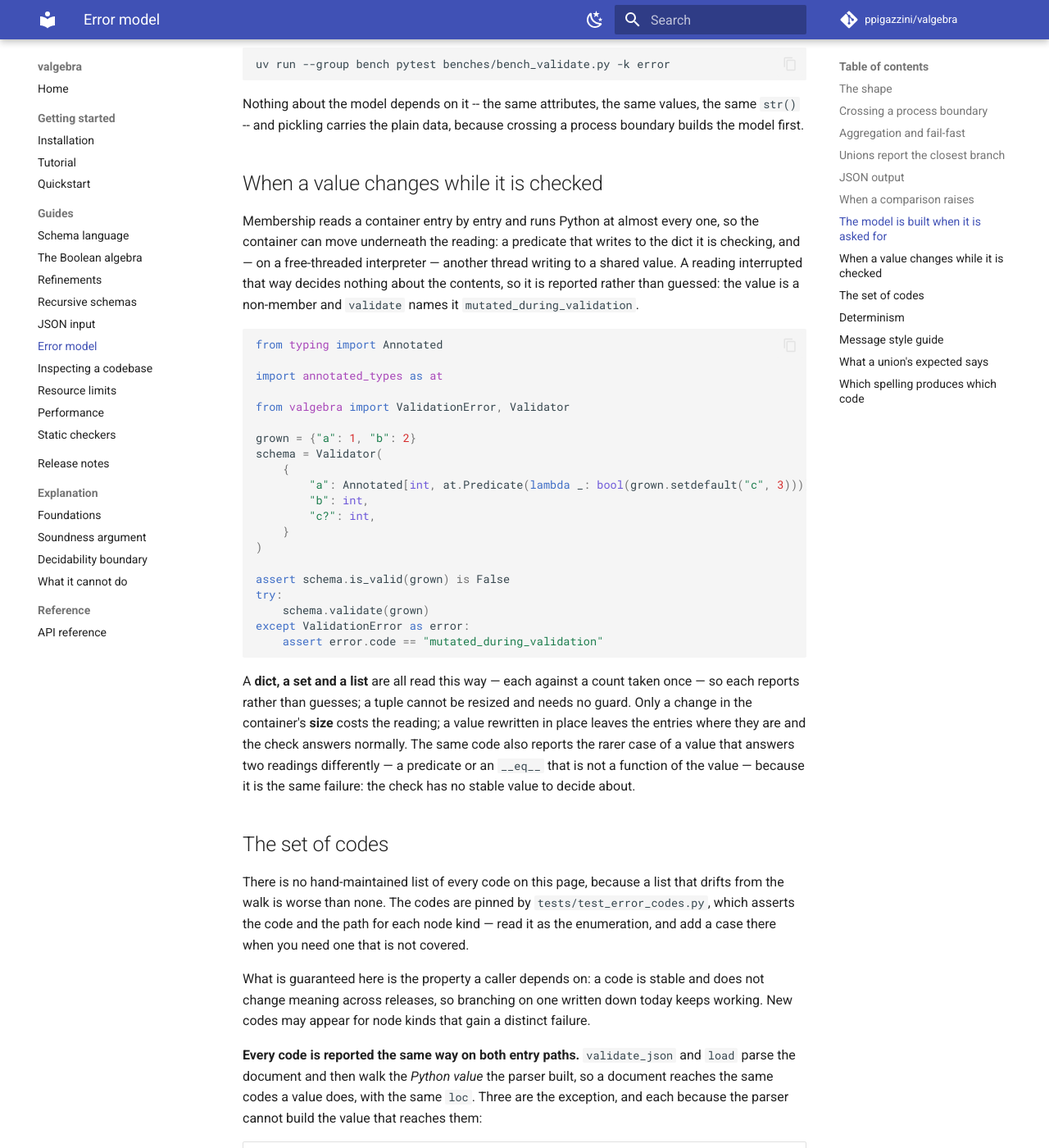
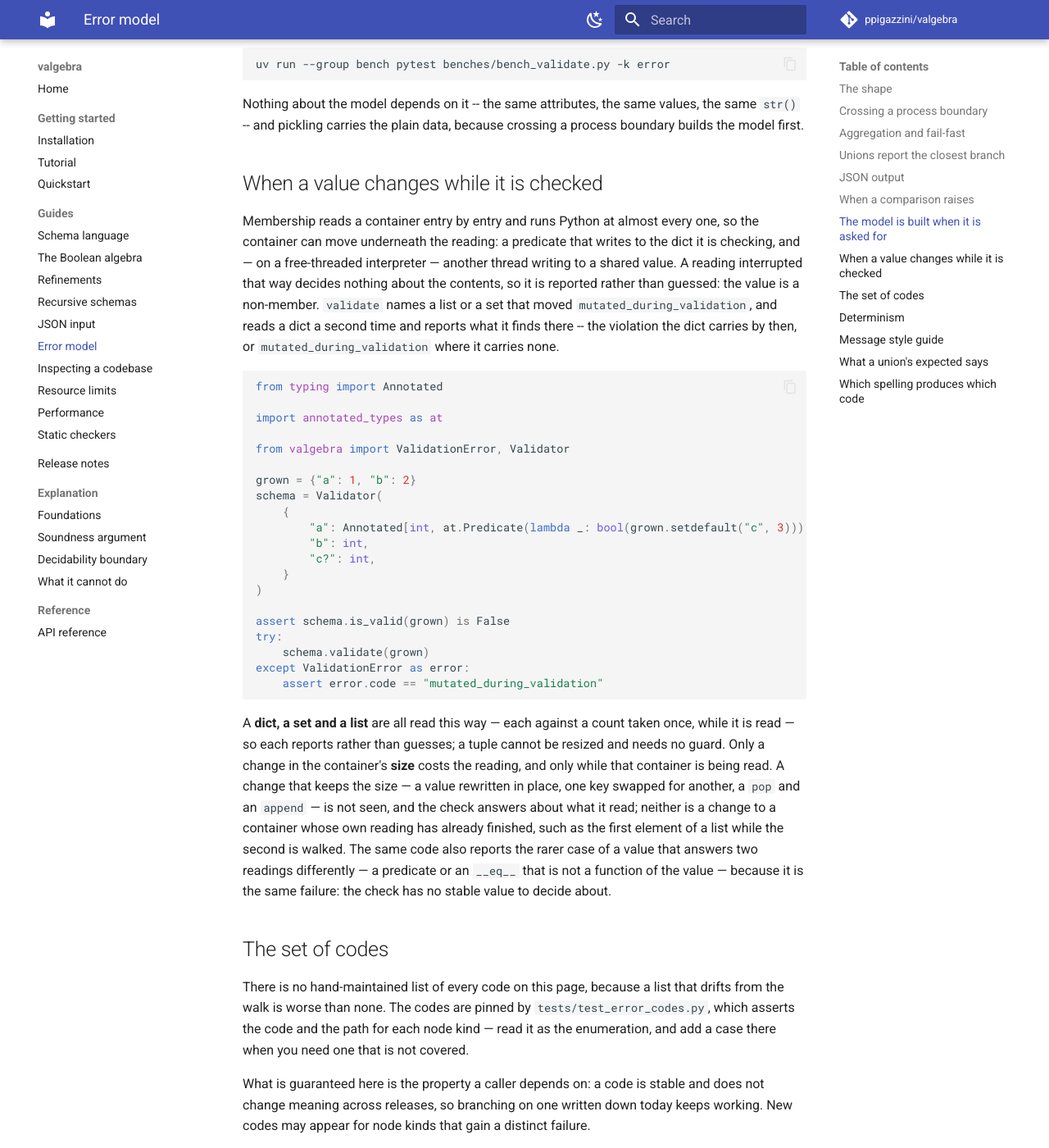
Before and after one commit to ppigazzini/valgebra, an MkDocs documentation site: the page built from docs/08-error-model.md, in a window 1280 px wide and 1400 px high, scrolled down 5041 px. Shown: the whole window at 82% size. Built offline with MkDocs 1.6.1 and Material for MkDocs 9.7.7, drawn with Linux system fonts in a browser that asks for light colours; comment, search, counter and statistics services are not loaded.

Commit message:
docs: the error model and the limits page say what a walk does not see
The error model says how each container reports a change: a list or a set
is named `mutated_during_validation`, and a dict is read a second time and
reported by what it carries then. A change that keeps the size is not seen,
and neither is one to a container whose own reading has finished. The
limits page gives a walk level's native stack as measured, about 0.6 KiB in
a release build, and says a thread given less than the platform's default
can overflow before the depth bound does; the bound's doc comment gives the
same figures.

````diff
--- a/docs/08-error-model.md
+++ b/docs/08-error-model.md
@@ -252,8 +252,10 @@ Membership reads a container entry by entry and runs Python at almost every one,
 so the container can move underneath the reading: a predicate that writes to the
 dict it is checking, and — on a free-threaded interpreter — another thread
 writing to a shared value. A reading interrupted that way decides nothing about
-the contents, so it is reported rather than guessed: the value is a non-member
-and `validate` names it `mutated_during_validation`.
+the contents, so it is reported rather than guessed: the value is a non-member.
+`validate` names a list or a set that moved `mutated_during_validation`, and
+reads a dict a second time and reports what it finds there -- the violation the
+dict carries by then, or `mutated_during_validation` where it carries none.
 
 ```python
 from typing import Annotated
@@ -279,10 +281,13 @@ except ValidationError as error:
 ```
 
 A **dict, a set and a list** are all read this way — each against a count taken
-once — so each reports rather than guesses; a tuple cannot be resized and needs
-no guard. Only a change in the container's **size** costs the reading; a value
-rewritten in place leaves the entries where they are and the check answers
-normally. The
+once, while it is read — so each reports rather than guesses; a tuple cannot be
+resized and needs no guard. Only a change in the container's **size** costs the
+reading, and only while that container is being read. A change that keeps the
+size — a value rewritten in place, one key swapped for another, a `pop` and an
+`append` — is not seen, and the check answers about what it read; neither is a
+change to a container whose own reading has already finished, such as the first
+element of a list while the second is walked. The
 same code also reports the rarer case of a value that answers two readings
 differently — a predicate or an `__eq__` that is not a function of the value —
 because it is the same failure: the check has no stable value to decide about.
````
Also changed, not shown: docs/10-limits.md (+10 -6 lines), 1 other file.
